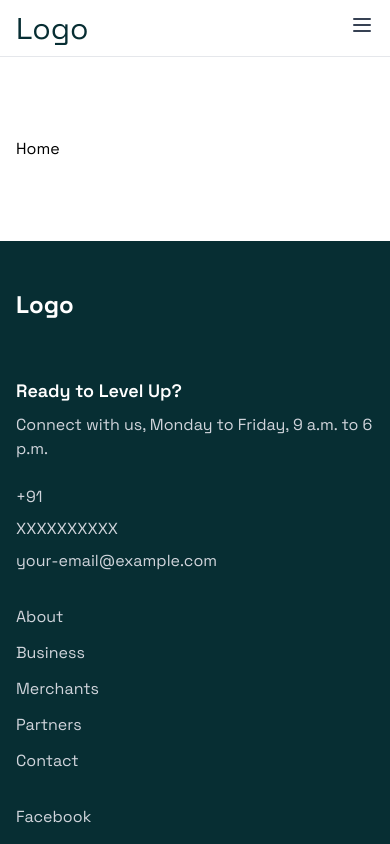
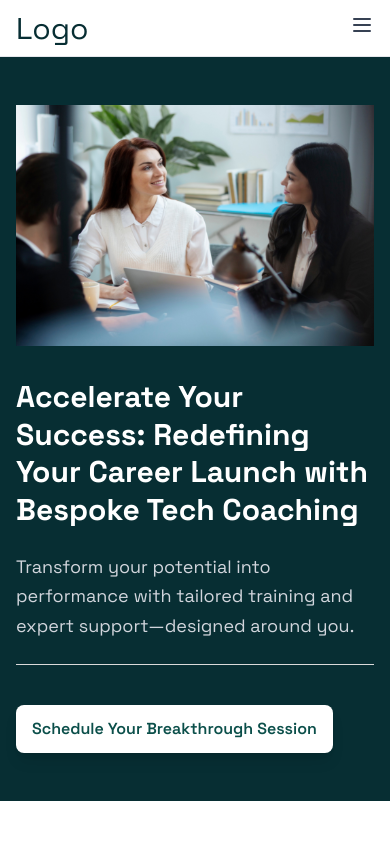
Before and after one commit to Tusharkothiya/Vicky-s-web, a React (Vite) app: page / in a window 390 px wide. Shown: the top 844 px of the page. Built offline with nearby package versions, Linux system fonts and the light colour scheme.

Commit message:
Design responsive hero section.

```diff
--- /dev/null
+++ b/src/assets/Index.ts
@@ -0,0 +1,5 @@
+import HeroImage from './HeroImage.svg'
+
+export {
+    HeroImage
+}
--- /dev/null
+++ b/src/components/Home/HeroSection.tsx
@@ -0,0 +1,37 @@
+import { HeroImage } from "../../assets/Index";
+
+const HeroSection = () => {
+  return (
+    <section className="bg-[#072E33] text-white flex items-center">
+      <div className="max-w-full mx-auto px-4 sm:px-6 lg:px-8 py-12 lg:py-20">
+        <div className="grid grid-cols-1 lg:grid-cols-2 gap-8 lg:gap-16 items-center">
+          {/* Left Content */}
+          <div className="order-2 lg:order-1 space-y-6 lg:space-y-8">
+            <h1 className="text-3xl sm:text-4xl lg:text-5xl xl:text-6xl font-bold leading-tight">
+              Accelerate Your Success: Redefining Your Career Launch with
+              Bespoke Tech Coaching
+            </h1>
+
+            <p className="text-lg sm:text-xl text-gray-300 leading-relaxed">
+              Transform your potential into performance with tailored training
+              and expert support—designed around you.
+            </p>
+            <hr className="text-[#DADADA]" />
+            <div className="pt-4">
+              <button className="bg-white cursor-pointer text-teal-900 px-4 sm:px-8 py-3 sm:py-4 rounded-lg font-semibold  sm:text-lg hover:bg-gray-100 transition-all duration-300 transform hover:scale-105 shadow-lg hover:shadow-xl">
+                Schedule Your Breakthrough Session
+              </button>
+            </div>
+          </div>
+
+          {/* Right Image */}
+          <div className="order-1 lg:order-2">
+            <img src={HeroImage} alt="heroImage" />
+          </div>
+        </div>
+      </div>
+    </section>
+  );
+};
+
+export default HeroSection;
--- a/src/components/Home/Home.tsx
+++ b/src/components/Home/Home.tsx
@@ -1,5 +1,11 @@
+import HeroSection from "./HeroSection";
+
 const Home = () => {
-  return <div>Home</div>;
+  return (
+    <div>
+      <HeroSection />
+    </div>
+  );
 };
 
 export default Home;
--- a/src/layout/MainLayout.tsx
+++ b/src/layout/MainLayout.tsx
@@ -9,8 +9,8 @@ const MainLayout = () => {
       <Header />
 
       {/* Main Content (with padding to avoid overlap) */}
-      <main className="flex-1 mt-16 mb-16 overflow-auto">
-        <div className="container mx-auto p-4">
+      <main className="flex-1 mb-16 overflow-auto">
+        <div className=" mx-auto p-0">
           <Outlet /> {/* Renders nested routes here */}
         </div>
       </main>
```
Also changed, not shown: src/assets/HeroImage.svg (added).
